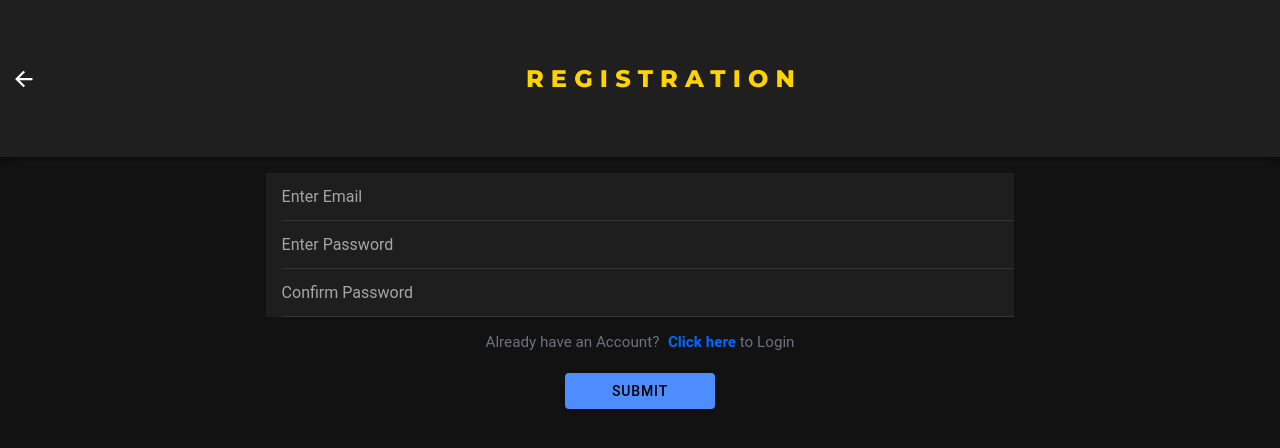
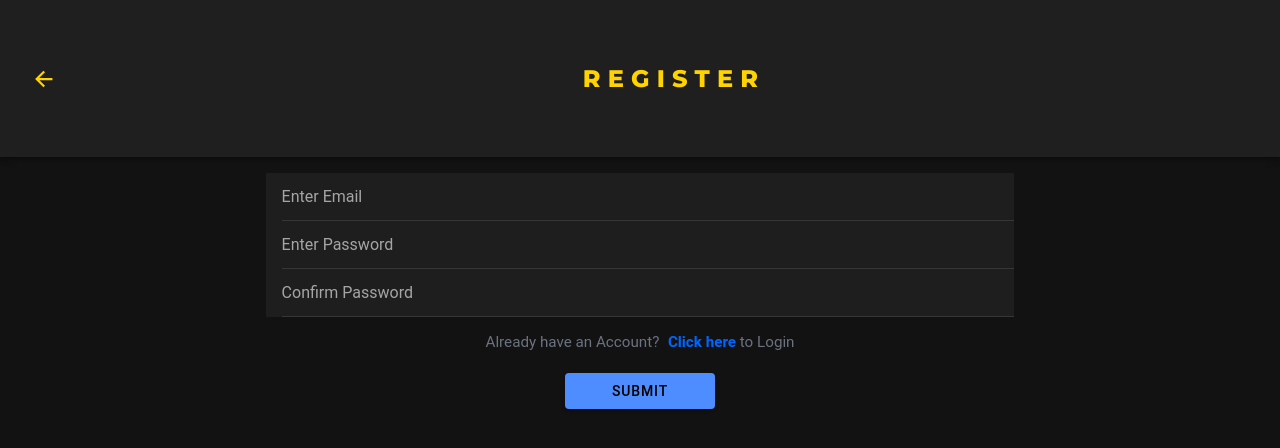
Before and after one commit to konradszulc/Labwork-4MADD, a React (Vite) app: page /Registration in a window 1280 px wide. Shown: the top 448 px of the page. Built offline with nearby package versions, Linux system fonts and the light colour scheme; no server answers.

Commit message:
back button styling

```diff
--- a/src/pages/Login.css
+++ b/src/pages/Login.css
@@ -59,3 +59,8 @@ max-width: 150px;
 display: block;
 margin: auto;
 }
+
+.back-button {
+    color: #FFD300;
+    margin-left: 20px;
+}
--- a/src/pages/Login.tsx
+++ b/src/pages/Login.tsx
@@ -35,7 +35,7 @@ const Login: React.FC = () => {
             <IonHeader>
                 <IonToolbar>
                     <IonButtons slot = 'start'>
-                        <IonBackButton defaultHref = '/Home'></IonBackButton>
+                        <IonBackButton className='back-button' defaultHref = '/Home'></IonBackButton>
                     </IonButtons>
                     <IonTitle className='login'>Login</IonTitle>
                 </IonToolbar>
--- a/src/pages/Registration.css
+++ b/src/pages/Registration.css
@@ -43,3 +43,8 @@ margin: auto;
   display: block;
   margin: 0 auto;
 }
+
+.back-button {
+    color: #FFD300;
+    margin-left: 20px;
+}
--- a/src/pages/Registration.tsx
+++ b/src/pages/Registration.tsx
@@ -43,10 +43,10 @@ const Registration: React.FC = () => {
         <IonPage>
             <IonHeader>
                 <IonToolbar>
-                    <IonButtons slot='start'>
+                    <IonButtons className='back-button' slot='start'>
                         <IonBackButton defaultHref='/Home'></IonBackButton>
                     </IonButtons>
-                    <IonTitle className='registration'>Registration</IonTitle>
+                    <IonTitle className='registration'>Register</IonTitle>
                 </IonToolbar>
             </IonHeader>
             <IonContent className="ion-padding">
```
